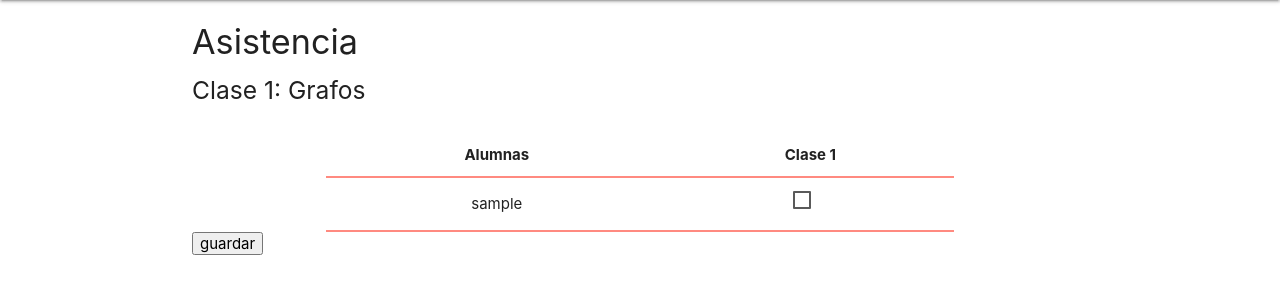
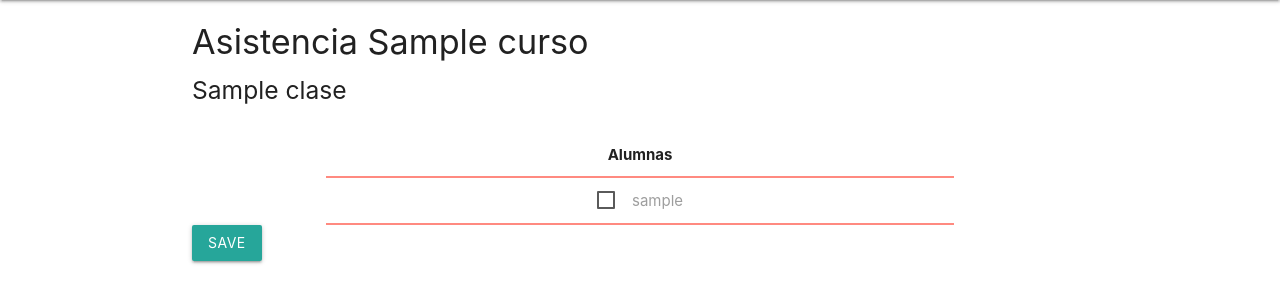
Before and after one commit to flouMicaza/NinasProject, a Django app: template asistencia/templates/asistencia/asistencia.html in a window 1280 px wide. Shown: the part 64-367 px from the top of the page. Run offline with Django 3.2, Linux system fonts and the light colour scheme; the template is opened without the code that fills it: most values are stand-ins (such as "Sample title", 1, 10 or a date in 2020); style sheets or scripts are compiled from the project's sources; some libraries are stand-ins or nearby versions.

Commit message:
Intento guardar formulario

```diff
--- a/asistencia/admin.py
+++ b/asistencia/admin.py
@@ -1,4 +1,4 @@
 from django.contrib import admin
-from asistencia.models import Asistencia_clase
+from asistencia.models import Asistencia
 
-admin.site.register(Asistencia_clase)
+admin.site.register(Asistencia)
--- a/asistencia/templates/asistencia/asistencia.html
+++ b/asistencia/templates/asistencia/asistencia.html
@@ -2,13 +2,14 @@
 {% load static %}
 {% block title %}Asistencia{% endblock %}
 
+
 {% block content %}
-<form>{% csrf_token %}
+<form method="POST" class="asistencia-form">{% csrf_token %}
     <h4>
-        Asistencia
+        Asistencia {{curso.nombre}}
     </h4>
     <h5>
-        Clase 1: Grafos
+        {{clase.nombre}}
     </h5>
 
     <div class="container">
@@ -17,18 +18,16 @@
         <thead>
           <tr>
             <th> Alumnas </th>
-            <th> Clase 1 </th>
           </tr>
         </thead>
         <tbody>
 
                 {% for alumna in curso.alumnas.all %}
                   <tr>
-                    <td> {{alumna.username}} </td>
                     <td>
                         <label>
                             <input id=alumna.id type="checkbox" name="asistencia_alumna" value=0/>
-                            <span></span>
+                            <span>{{alumna.username}}</span>
                         </label>
                     </td>
                   </tr>
@@ -38,8 +37,7 @@
       </table>
 
     </div>
-
-    <input type="submit" name="submit" value="guardar">
+   <button type="submit" class="save btn btn-default" >Save</button>
 </form>
 
 {% endblock %}
--- a/asistencia/tests.py
+++ b/asistencia/tests.py
@@ -1,6 +1,6 @@
 from unittest.mock import Mock
 
-from asistencia.models import Asistencia_clase
+from asistencia.models import Asistencia
 from usuarios.models import User
 from django.urls import reverse
 from django.test import TestCase, Client
@@ -63,9 +63,9 @@ class InitialData(TestCase):
 
 
         for alumna in [self.usuaria_alumna1, self.usuaria_alumna2, self.usuaria_alumna3, self.usuaria_alumna4]:
-            self.asistencia_basico1 = Asistencia_clase.objects.create(alumna=alumna, clase=self.clase_basico1,
+            self.asistencia_basico1 = Asistencia.objects.create(alumna=alumna, clase=self.clase_basico1,
                                                              curso=self.curso_basico, author= self.usuaria_profesora1)
-            self.asistencia_basico2 = Asistencia_clase.objects.create(alumna=alumna, clase=self.clase_basico2,
+            self.asistencia_basico2 = Asistencia.objects.create(alumna=alumna, clase=self.clase_basico2,
                                                              curso=self.curso_basico, author= self.usuaria_profesora1)
 
 
```
Also changed, not shown: asistencia/models.py (+13 -2 lines), asistencia/views.py (+17 -3 lines), asistencia/migrations/0001_initial.py, asistencia/migrations/0002_auto_20200106_1551.py.
